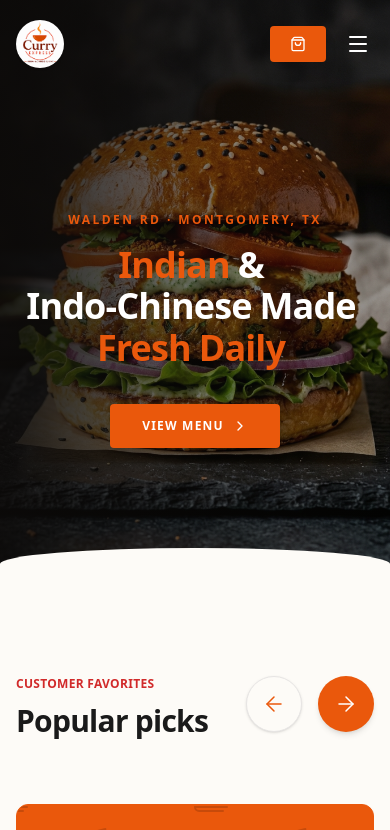
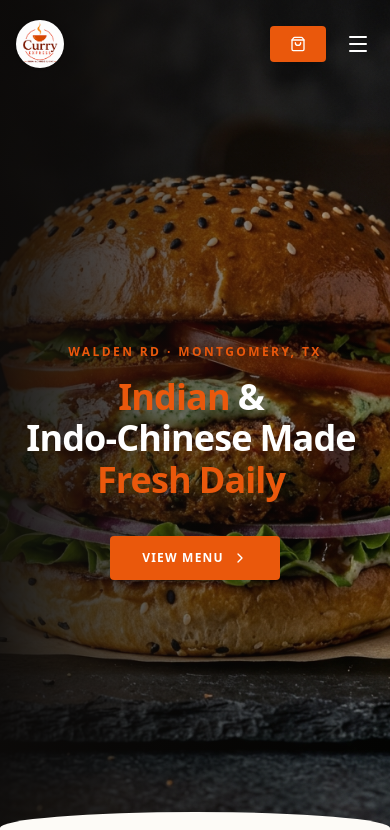
Before and after one commit to TSolai21/curry-express-final, a React (Vite) app: page / in a window 390 px wide. Shown: the top 830 px of the page. Built offline with nearby package versions, Linux system fonts and the light colour scheme.

Commit message:
add change

```diff
--- a/src/components/Hero.tsx
+++ b/src/components/Hero.tsx
@@ -18,7 +18,7 @@ export default function Hero({ onViewMenu }: HeroProps) {
   const words = heroContent.title.split(' ');
 
   return (
-    <div className="relative bg-stone-950 text-white min-h-[580px] lg:min-h-[680px] flex items-center overflow-hidden pt-20" id="home">
+    <div className="relative bg-stone-950 text-white min-h-screen lg:min-h-[680px] flex items-center overflow-hidden pt-20" id="home">
       <motion.div
         className="absolute inset-0 z-0"
         initial={{ scale: 1.08, opacity: 0 }}
```
